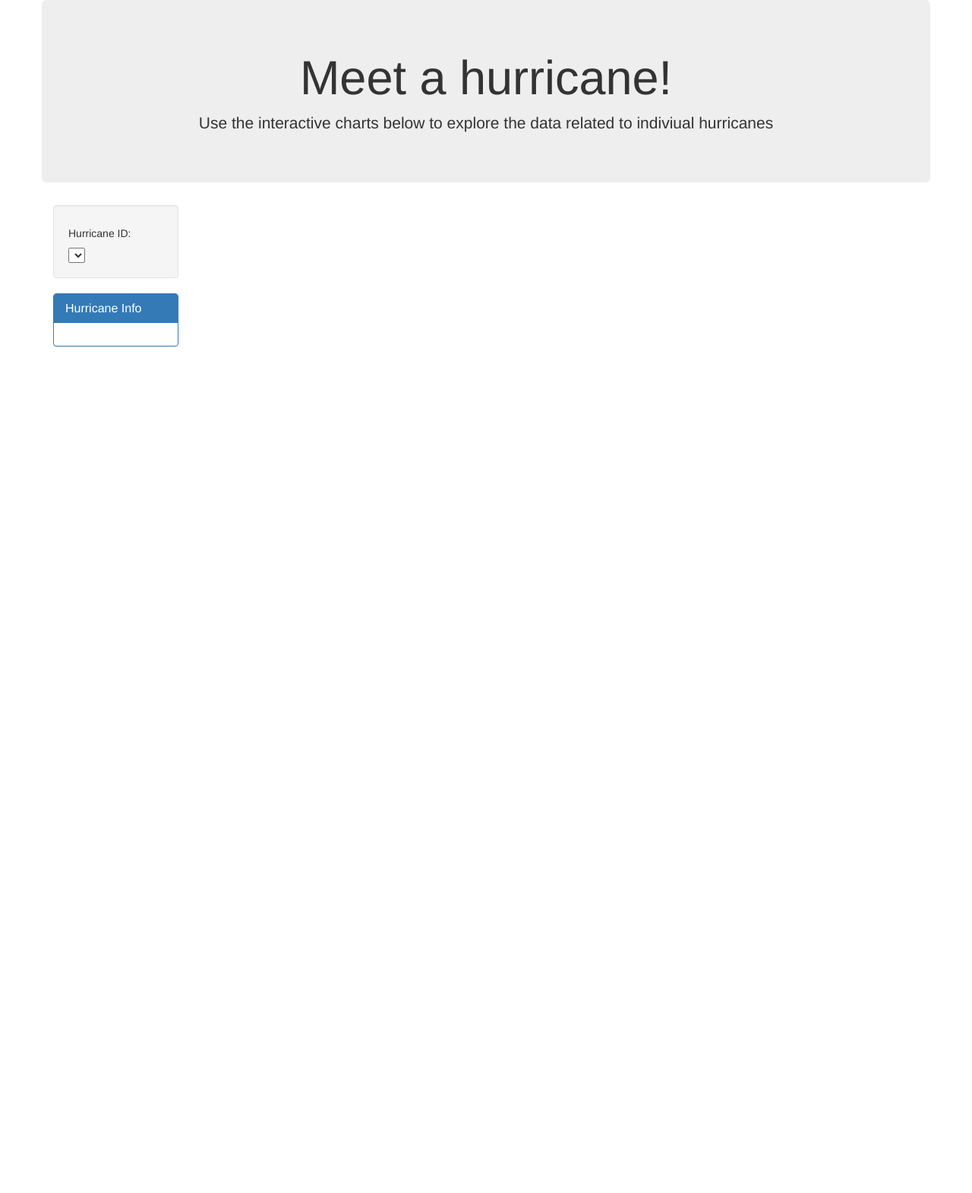
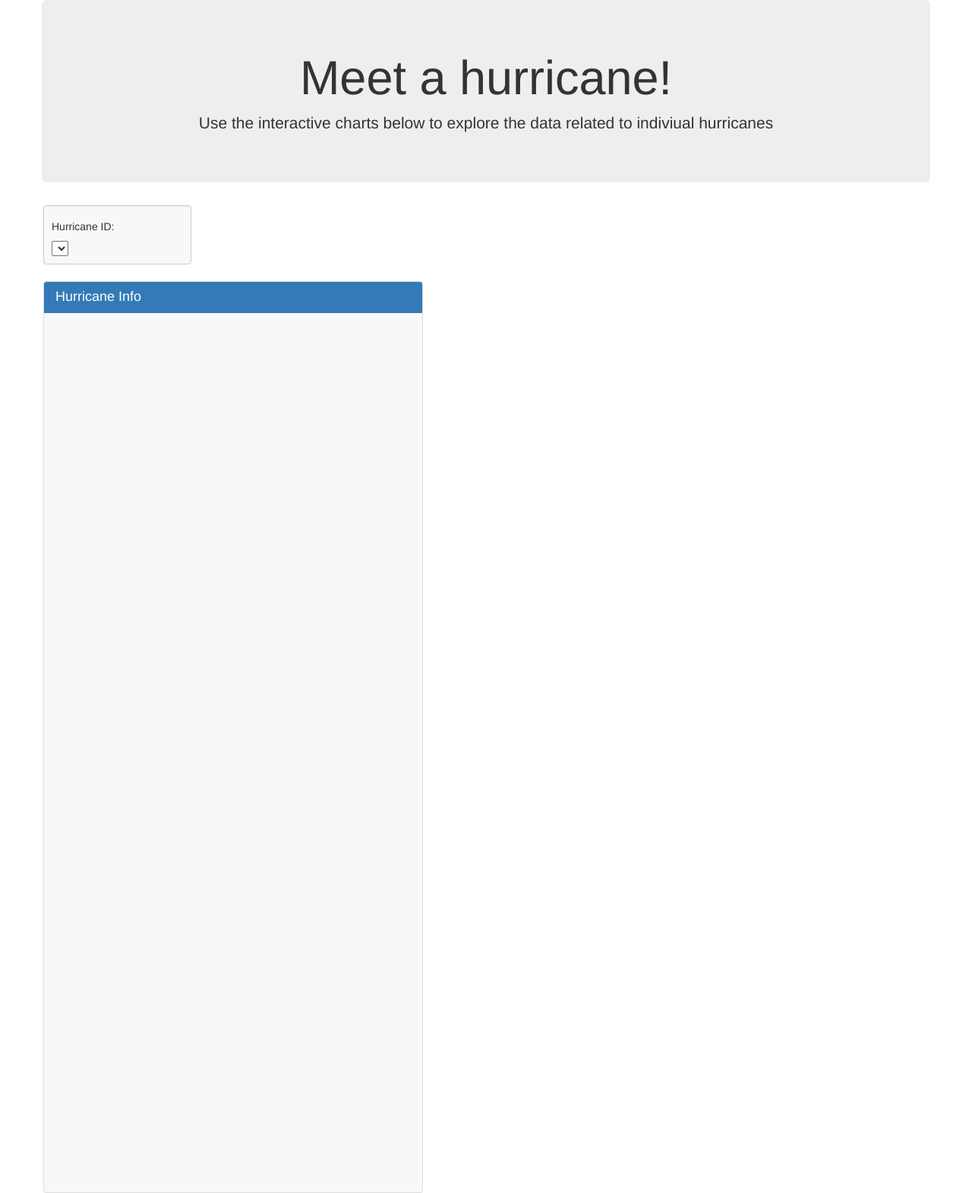
Before and after one commit to rkb81/Hurricane-Dashboard-Project, a Flask app: page /hurricane_analysis in a window 1280 px wide. Shown: the whole page at 76% size. Before the commit the page ends 456 px from the top, so only its background shows below. Run offline with Flask 3, Linux system fonts and the light colour scheme; data comes from the database, SQL or seed files in the repository; lists and menus that the app fills with data are empty; some libraries are stand-ins or nearby versions.

Commit message:
Update index_LM.html

```diff
--- a/templates/index_LM.html
+++ b/templates/index_LM.html
@@ -7,6 +7,56 @@
   <meta http-equiv="X-UA-Compatible" content="ie=edge">
   <title>Individual Hurricanes</title>
   <link rel="stylesheet" href="https://maxcdn.bootstrapcdn.com/bootstrap/3.3.7/css/bootstrap.min.css">
+  <style>
+    /* Custom styling for the Hurricane Info panel */
+    .custom-panel {
+      width: 500px; /* Adjust the width */
+      height: 1200px; /* Adjust the height */
+      position: absolute;
+      top: 100px; /* Adjust the distance from the top */
+      left: 2px; /* Adjust the distance from the left */
+      background-color: #f8f8f8;
+      border: 1px solid #ddd;
+    }
+
+    .custom-panel .panel-heading {
+      background-color: #337ab7;
+      color: #fff;
+    }
+
+    .custom-panel .panel-title {
+      font-size: 18px;
+    }
+
+    .custom-panel .panel-body {
+      padding: 10px; /* Adjust the padding */
+    }
+  </style>
+  <style>
+    /* Custom styling for the well container */
+    .custom-well {
+      width: 100%; /* Adjust the width */
+      padding: 10px; /* Adjust the padding */
+      border: 1px solid #ccc; /* Adjust the border */
+      border-radius: 4px; /* Adjust the border radius */
+      background-color: #f8f8f8; /* Adjust the background color */
+      color: #333; /* Adjust the text color */
+      position: absolute;
+      top: 0px; /* Adjust the distance from the top */
+      left: 2px; /* Adjust the distance from the left */
+    }
+  </style>
+  <style>
+    /* Custom styling for the scatter graph container */
+    #scatter {
+      width: 300%; /* Adjust the width */
+      max-width: 600px; /* Set a maximum width if desired */
+      margin: 0 auto; /* Center the graph horizontally */
+      position: absolute;
+      top: 100px; /* Adjust the distance from the top */
+      left: 350px; /* Adjust the distance from the left */
+    }
+  </style>
 </head>
 
 <body>
@@ -20,11 +70,11 @@
     </div>
     <div class="row">
       <div class="col-md-2">
-        <div class="well">
+        <div class="well custom-well">
           <h5>Hurricane ID:</h5>
           <select id="selDataset" onchange="optionChanged(this.value)"></select>
         </div>
-        <div class="panel panel-primary">
+        <div class="panel custom-panel">
           <div class="panel-heading">
             <h3 class="panel-title">Hurricane Info</h3>
           </div>
```
